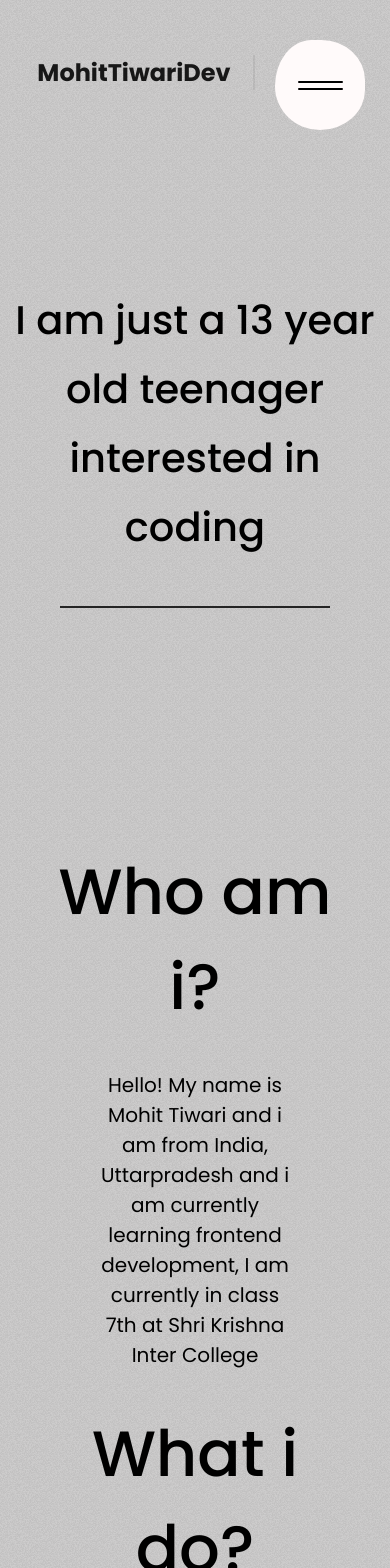
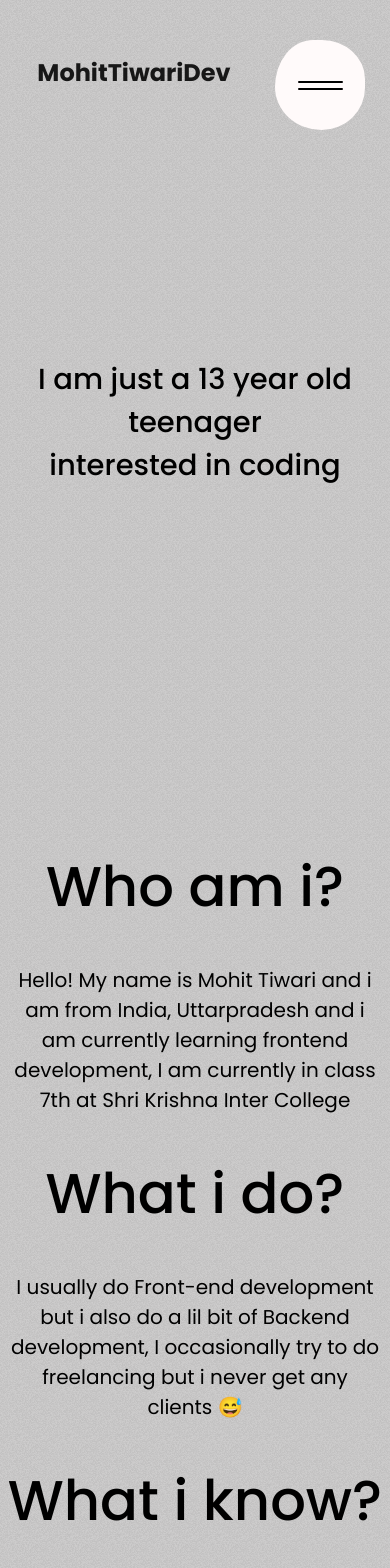
Before and after one commit to MohitTiwariBytes/PersonalPortfolioSite, a React (Vite) app: page /about in a window 390 px wide. Shown: the top 1568 px of the page. Built offline with nearby package versions, Linux system fonts and the light colour scheme; a web font is replaced by a local one.

Commit message:
Some Fixes!

```diff
--- a/src/AboutSections/FirstSection.css
+++ b/src/AboutSections/FirstSection.css
@@ -87,3 +87,12 @@ h1 {
     display: none;
   }
 }
+
+@media (max-width: 690px) {
+  .title h1{
+    font-size: 29px;
+  }
+  .title span{
+    font-size: 29px;
+  }
+}
--- a/src/AboutSections/SecondSection.css
+++ b/src/AboutSections/SecondSection.css
@@ -19,13 +19,25 @@
 }
 
 .xzy h1 {
-  width: 70%;
   font-weight: 450;
   font-size: calc(2.35rem, (7vw / 2) + 2em);
+  margin-right: 600px;
 }
 
 .xzy span {
   font-weight: 400;
   font-size: 20px;
-  width: 50%;
+  width: 600px;
 }
+
+@media (max-width: 522px){
+  .xzy h1{
+    font-size: 56px;
+    margin: 0px;
+  }
+
+  .xzy span{
+    width: 95%;
+  }
+
+}
--- a/src/Components/Footer.css
+++ b/src/Components/Footer.css
@@ -91,17 +91,41 @@ body,
   margin-right: 150px;
 }
 
-@media (max-width: 768px) {
+@media (max-width: 1118px) {
   .button1 {
     display: none;
   }
 
-  .info {
+  .line{
+    display: none;
+  }
+
+  .info{
     display: flex;
     flex-direction: column;
+    width: 100%;
+    justify-content: center;
+    align-items: center;
+    text-align: center;
+    margin-left: 0px;
   }
 
   .left h1 {
-    width: 164%;
+    width: 100%;
+    margin-left: 0px;
+    text-align: center;
   }
+  .left{
+    margin-left: 0px;
+    width: 100%;
+  }
+
+  #number{
+    margin: 0px;
+  }
+  #email{
+    margin: 0px;
+  }
+
+
 }
--- a/src/Components/SmoothScroll.jsx
+++ b/src/Components/SmoothScroll.jsx
@@ -9,6 +9,8 @@ const SmoothScroll = ({ children }) => {
   const footerRef = useRef(null);
 
   useEffect(() => {
+    const isMobile = window.innerWidth <= 768;
+    if (!isMobile) {
       const scrollContainer = scrollContainerRef.current;
       const footer = footerRef.current;
 
@@ -39,11 +41,15 @@ const SmoothScroll = ({ children }) => {
       return () => {
         ScrollTrigger.getAll().forEach((trigger) => trigger.kill());
       };
+    }
   }, []);
 
   return (
     <div ref={scrollContainerRef} style={{ position: "relative" }}>
       {React.Children.map(children, (child) => {
+        if (child.type === 'Footer') {
+          return React.cloneElement(child, { ref: footerRef });
+        }
         return child;
       })}
     </div>
--- a/src/HomeSections/SecondSection.css
+++ b/src/HomeSections/SecondSection.css
@@ -58,6 +58,9 @@ body,
 }
 
 @media (max-width: 800px) {
+  .line{
+    display: none;
+  }
   .firstImg {
     display: none;
   }
@@ -77,9 +80,10 @@ body,
   }
 
   .first h1 {
-    text-align: center;
     margin-left: 0px;
     margin-top: 0;
+    width: 100%;
+    font-size: 23px;
   }
 
   .first {
```
Lines whose indentation alone changed are shown as unchanged.
